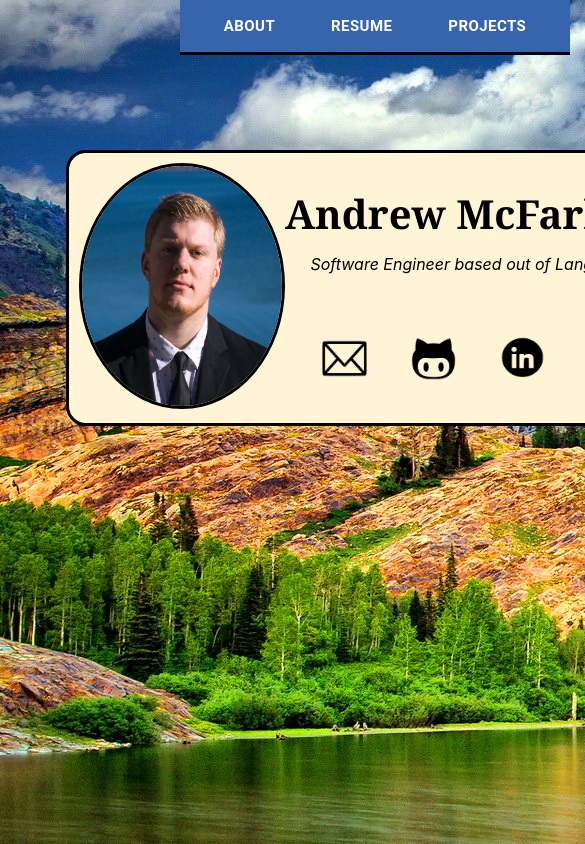
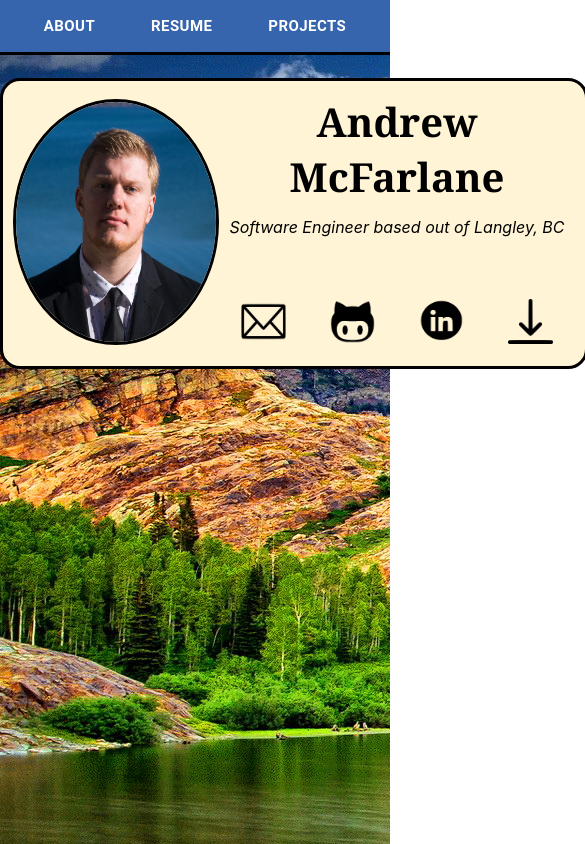
Before and after one commit to am8525/website, a React (Create React App) app: page / in a window 390 px wide. Shown: the top 844 px of the page, 585 px wide, since content can reach past the window. Built offline with nearby package versions, Linux system fonts and the light colour scheme.

Commit message:
addressing mobile view

```diff
--- a/public/index.html
+++ b/public/index.html
@@ -3,7 +3,8 @@
   <head>
     <meta charset="utf-8" />
     <link rel="shortcut icon" href="%PUBLIC_URL%/favicon.ico" />
-    <meta name="viewport" content="width=device-width, initial-scale=1" />
+
+    <meta name="viewport" content="width=device-width" />
     <meta name="theme-color" content="#000000" />
     <meta
       name="description"
--- a/src/App.css
+++ b/src/App.css
@@ -2,10 +2,22 @@
   text-align: center;
   display: flex;
   flex-direction: column;
-  height: 100%;
+  min-height: 100%;
+  min-width: 100%;
   align-items: center;
   position: relative;
+}
+
+.background {
+  min-height: 100%;
+  min-width: 100%;
+  position: fixed;
   background: url("assets/nature.jpeg") blue;
+  z-index: -1;
+}
+
+body {
+  text-align: center;
 }
 
 html,
@@ -13,6 +25,15 @@ body,
 #root,
 .topLevel {
   height: 100%;
+}
+
+th {
+  text-align: center;
+  border: 1px solid black;
+  background: #018ded;
+  position: sticky;
+  position: -webkit-sticky;
+  top: 0;
 }
 
 .App-logo {
@@ -33,7 +54,3 @@ body,
 .App-link {
   color: #09d3ac;
 }
-
-body {
-  min-width: 750px;
-}
--- a/src/App.js
+++ b/src/App.js
@@ -14,6 +14,7 @@ function App() {
       <Provider store={store}>
         <DataRef />
         <div className="App">
+          <div className="background"></div>
           <SiteHeader />
           <Profile />
           <InfoCard />
--- a/src/Components/SiteHeader.js
+++ b/src/Components/SiteHeader.js
@@ -16,7 +16,7 @@ const styles = () =>
       alignItems: "center",
       justifyContent: "center",
       background: HeaderBackgroundColor,
-      width: "100%",
+      minWidth: "100%",
       borderBottom: "3px solid black",
       position: "fixed"
     },
```
Also changed, not shown: package.json (+4 -3 lines), 1 other file (tests, documents, lock files or other folders).
